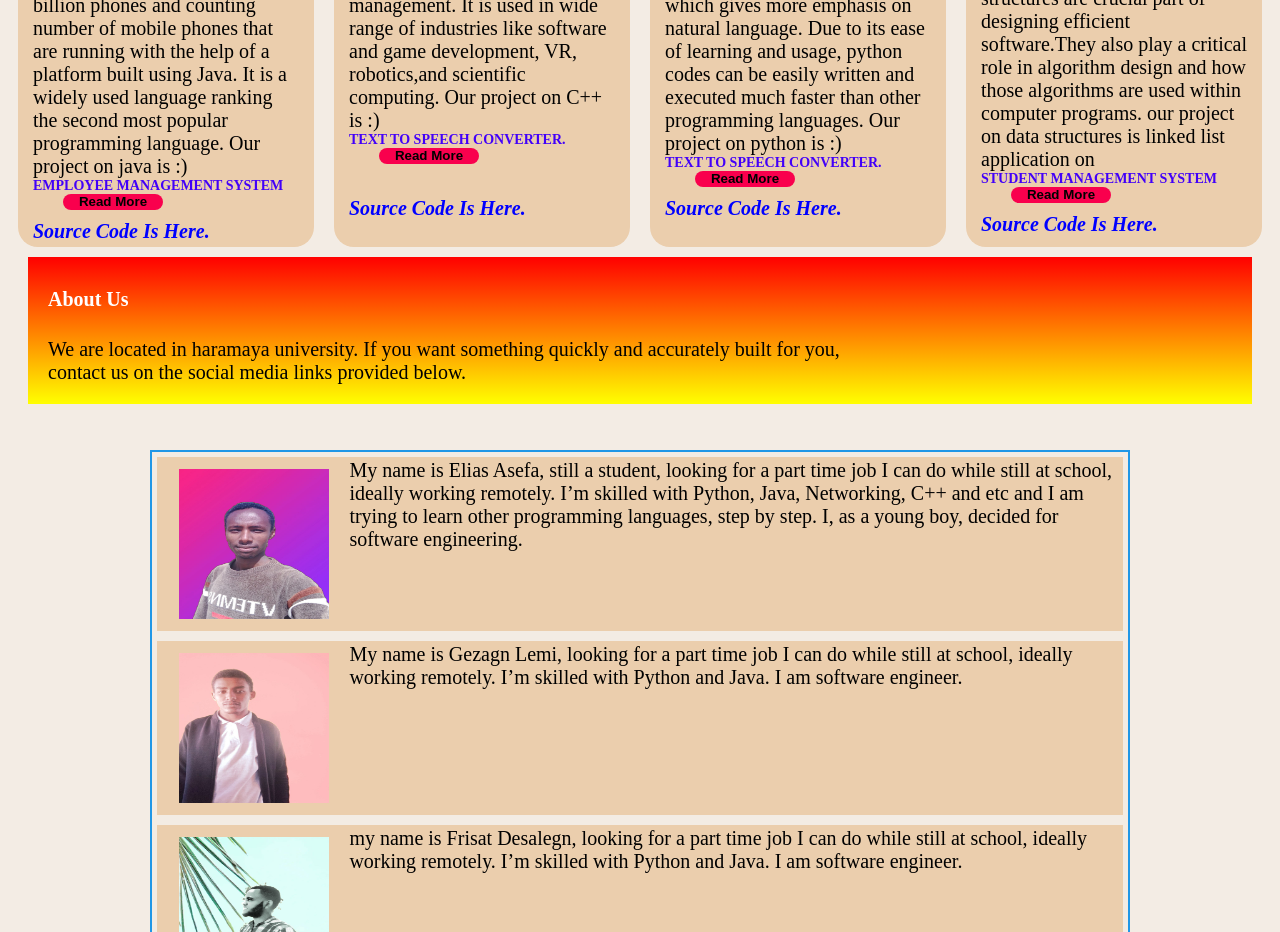
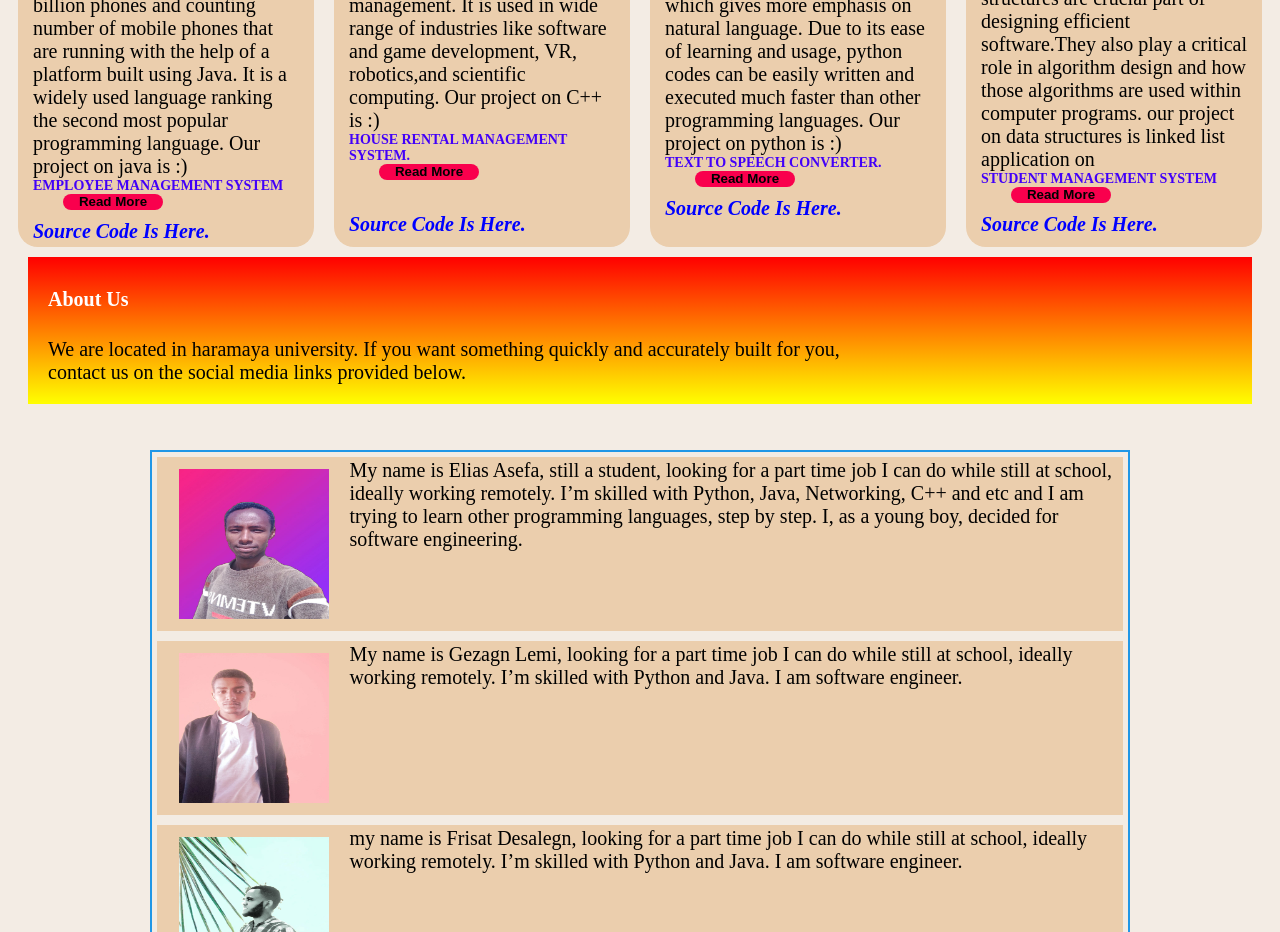
Before and after one commit to eliasasefa/eliasasefa.github.io, a plain HTML site: page index.html in a window 1280 px wide. Shown: the part 2480-3412 px from the top of the page. Drawn offline with Linux system fonts and the light colour scheme.

Commit message:
Update index.html

```diff
--- a/index.html
+++ b/index.html
@@ -121,7 +121,7 @@
 				It is used in wide range of industries like software and game development,
 				VR, robotics,and scientific computing.
 				Our project on C++ is :)
-				<span>text to speech converter.</span>
+				<span>House rental management system.</span>
 				<button type="button" class="tuned" onclick="alert('Go to google.com for further study!')"
 				>Read More</button>
 				<br>
```
